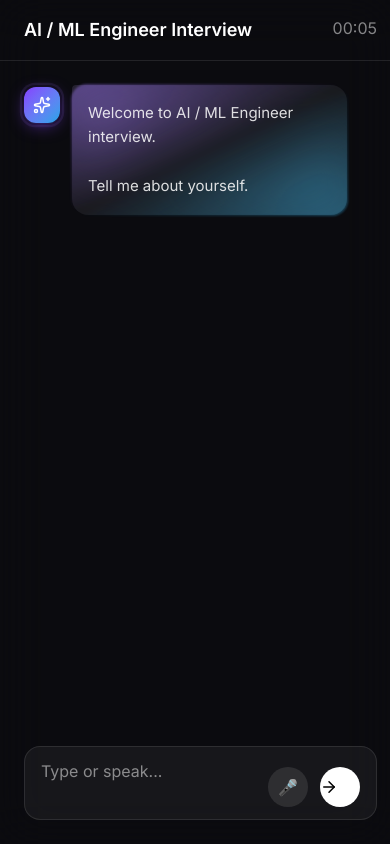
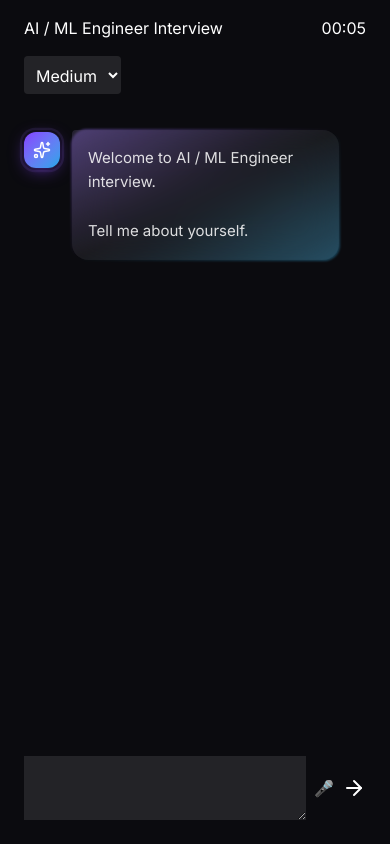
Before and after one commit to akshat-dahiya10/ai-interview-simulator, a Next.js app: page /interview/aiml in a window 390 px wide. Built offline with nearby package versions, Linux system fonts and the light colour scheme; no server answers.

Commit message:
Update InterviewRoom.tsx

```diff
--- a/src/components/interview/InterviewRoom.tsx
+++ b/src/components/interview/InterviewRoom.tsx
@@ -18,14 +18,14 @@ export default function InterviewRoom({ role }: { role: Role }) {
   const [messages, setMessages] = useState<ChatMessage[]>([]);
   const [typing, setTyping] = useState(false);
   const [input, setInput] = useState("");
+  const [code, setCode] = useState("");
+  const [difficulty, setDifficulty] = useState("medium");
   const [elapsed, setElapsed] = useState(0);
   const [complete, setComplete] = useState(false);
   const [historyState, setHistoryState] = useState<any[]>([]);
+  const [isListening, setIsListening] = useState(false);
 
-  // 🎤 VOICE
-  const [isListening, setIsListening] = useState(false);
   const recognitionRef = useRef<any>(null);
-
   const scrollRef = useRef<HTMLDivElement>(null);
   const historyRef = useRef<any[]>([]);
   const currentQuestionRef = useRef<string>("");
@@ -34,7 +34,6 @@ export default function InterviewRoom({ role }: { role: Role }) {
     process.env.NEXT_PUBLIC_BACKEND_URL ||
     "https://ai-interview-simulator-production-10.up.railway.app";
 
-  // 🔊 SPEAK
   const speakText = (text: string) => {
     const speech = new SpeechSynthesisUtterance(text);
     speech.lang = "en-US";
@@ -42,12 +41,8 @@ export default function InterviewRoom({ role }: { role: Role }) {
     window.speechSynthesis.speak(speech);
   };
 
-  // 🎤 LISTEN
   const startListening = () => {
-    if (!("webkitSpeechRecognition" in window)) {
-      alert("Speech recognition not supported");
-      return;
-    }
+    if (!("webkitSpeechRecognition" in window)) return;
 
     const SpeechRecognition =
       (window as any).webkitSpeechRecognition ||
@@ -68,14 +63,15 @@ export default function InterviewRoom({ role }: { role: Role }) {
     recognition.start();
   };
 
-  // SCROLL
   const scrollToBottom = () => {
     const el = scrollRef.current;
     if (!el) return;
-    el.scrollTop = el.scrollHeight;
+    el.scrollTo({
+      top: el.scrollHeight,
+      behavior: "smooth",
+    });
   };
 
-  // AI MESSAGE
   const pushAi = (text: string, delay = 0) => {
     setTyping(true);
 
@@ -91,50 +87,40 @@ export default function InterviewRoom({ role }: { role: Role }) {
       ]);
 
       speakText(text);
-
       setTyping(false);
       scrollToBottom();
     }, delay);
   };
 
-  // GENERATE QUESTION
   const generateQuestion = async () => {
-    try {
     const res = await fetch(`${BASE_URL}/generate-question`, {
       method: "POST",
       headers: { "Content-Type": "application/json" },
       body: JSON.stringify({
         role: role.id,
         history: historyRef.current,
+        difficulty,
       }),
     });
 
     const data = await res.json();
-      return data.question || "Explain your recent project.";
-    } catch {
-      return "Explain your recent project.";
-    }
+    return data.question;
   };
 
-  // EVALUATE
   const evaluateAnswer = async (question: string, answer: string) => {
-    try {
     const res = await fetch(`${BASE_URL}/evaluate-answer`, {
       method: "POST",
       headers: { "Content-Type": "application/json" },
       body: JSON.stringify({
         question,
         answer,
+        code,
       }),
     });
 
     return await res.json();
-    } catch {
-      return null;
-    }
   };
 
-  // START
   useEffect(() => {
     const firstQ = "Tell me about yourself.";
     currentQuestionRef.current = firstQ;
@@ -146,14 +132,12 @@ export default function InterviewRoom({ role }: { role: Role }) {
     pushAi(`Welcome to ${role.title} interview.\n\n${firstQ}`, 800);
   }, []);
 
-  // TIMER
   useEffect(() => {
     if (complete) return;
     const id = setInterval(() => setElapsed((e) => e + 1), 1000);
     return () => clearInterval(id);
   }, [complete]);
 
-  // SEND
   const handleSend = async (e?: FormEvent) => {
     e?.preventDefault();
 
@@ -185,26 +169,24 @@ export default function InterviewRoom({ role }: { role: Role }) {
 
     const feedback = await evaluateAnswer(currentQ, text);
 
-    if (feedback) {
     pushAi(
       `Score: ${feedback.score}/10
 
 Strengths:
-- ${feedback.strengths?.join("\n- ")}
+- ${feedback.strengths.join("\n- ")}
 
 Weaknesses:
-- ${feedback.weaknesses?.join("\n- ")}
+- ${feedback.weaknesses.join("\n- ")}
 
-Improved Answer:
+Improved:
 ${feedback.improved_answer}`,
       THINK_MS
     );
-    }
 
     if (historyRef.current.length >= 5) {
       setTimeout(() => {
         setComplete(true);
-        pushAi("Interview completed ✅");
+        pushAi("Interview completed");
       }, 1500);
       return;
     }
@@ -225,6 +207,8 @@ ${feedback.improved_answer}`,
     }, 1500);
   };
 
+  const isCoding = currentQuestionRef.current.toLowerCase().includes("code");
+
   const timeLabel = useMemo(() => {
     const m = Math.floor(elapsed / 60)
       .toString()
@@ -235,72 +219,54 @@ ${feedback.improved_answer}`,
 
   return (
     <div className="flex h-[100dvh] w-full bg-[#0b0b0f] text-white">
-      <div className="hidden lg:block border-r border-white/10">
-        <Sidebar
-          role={role}
-          current={historyState.length}
-          total={5}
-          elapsed={elapsed}
-        />
+      <div className="flex flex-1 flex-col">
+        <div className="px-6 py-4 flex justify-between">
+          <h1>{role.title} Interview</h1>
+          <span>{timeLabel}</span>
         </div>
 
-      <div className="flex flex-1 flex-col backdrop-blur-xl">
-        {/* HEADER */}
-        <div className="px-6 py-4 border-b border-white/10 flex justify-between">
-          <h1 className="text-lg font-semibold">
-            {role.title} Interview
-          </h1>
-          <span className="text-white/50">{timeLabel}</span>
+        <div className="px-6">
+          <select
+            value={difficulty}
+            onChange={(e) => setDifficulty(e.target.value)}
+            className="mb-3 bg-white/10 p-2 rounded"
+          >
+            <option value="easy">Easy</option>
+            <option value="medium">Medium</option>
+            <option value="hard">Hard</option>
+          </select>
         </div>
 
-        {/* CHAT */}
-        <div
-          ref={scrollRef}
-          className="flex-1 overflow-y-auto scroll-smooth px-6 py-6"
-        >
-          <div className="max-w-3xl mx-auto flex flex-col gap-4">
+        <div ref={scrollRef} className="flex-1 overflow-y-auto px-6 py-6">
           {messages.map((m) => (
             <ChatBubble key={m.id} message={m} />
           ))}
           {typing && <ChatBubble typing />}
         </div>
-        </div>
 
-        {/* INPUT */}
         <div className="px-6 pb-6">
-          {complete ? (
-            <div className="text-center text-white/70 text-lg py-6">
-              Interview Complete ✅
-            </div>
-          ) : (
-            <form
-              onSubmit={handleSend}
-              className="max-w-3xl mx-auto flex items-end gap-3 bg-white/5 border border-white/10 rounded-2xl px-4 py-3"
-            >
+          {isCoding && (
+            <textarea
+              value={code}
+              onChange={(e) => setCode(e.target.value)}
+              className="w-full h-32 bg-black text-green-400 mb-3 p-2"
+              placeholder="Write code here..."
+            />
+          )}
+
+          <form onSubmit={handleSend} className="flex gap-2">
             <textarea
               value={input}
               onChange={(e) => setInput(e.target.value)}
-                className="flex-1 bg-transparent outline-none resize-none"
-                placeholder="Type or speak..."
+              className="flex-1 bg-white/10 p-2"
             />
-
-              <button
-                type="button"
-                onClick={startListening}
-                className={`w-10 h-10 rounded-full ${
-                  isListening
-                    ? "bg-red-500"
-                    : "bg-white/10 hover:bg-white/20"
-                }`}
-              >
+            <button type="button" onClick={startListening}>
               🎤
             </button>
-
-              <button className="w-10 h-10 rounded-full bg-white text-black">
-                <ArrowRight size={18} />
+            <button>
+              <ArrowRight />
             </button>
           </form>
-          )}
         </div>
       </div>
     </div>
```
Lines whose indentation alone changed are shown as unchanged.
